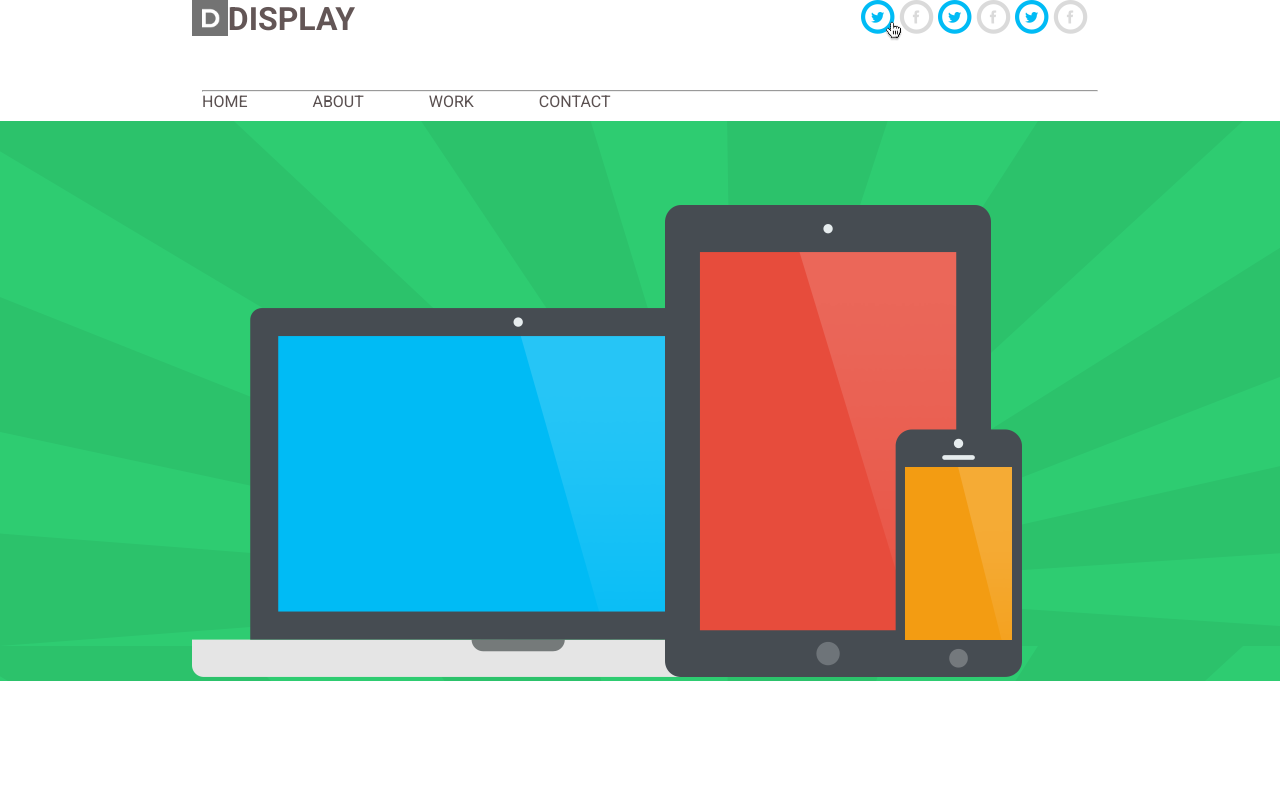
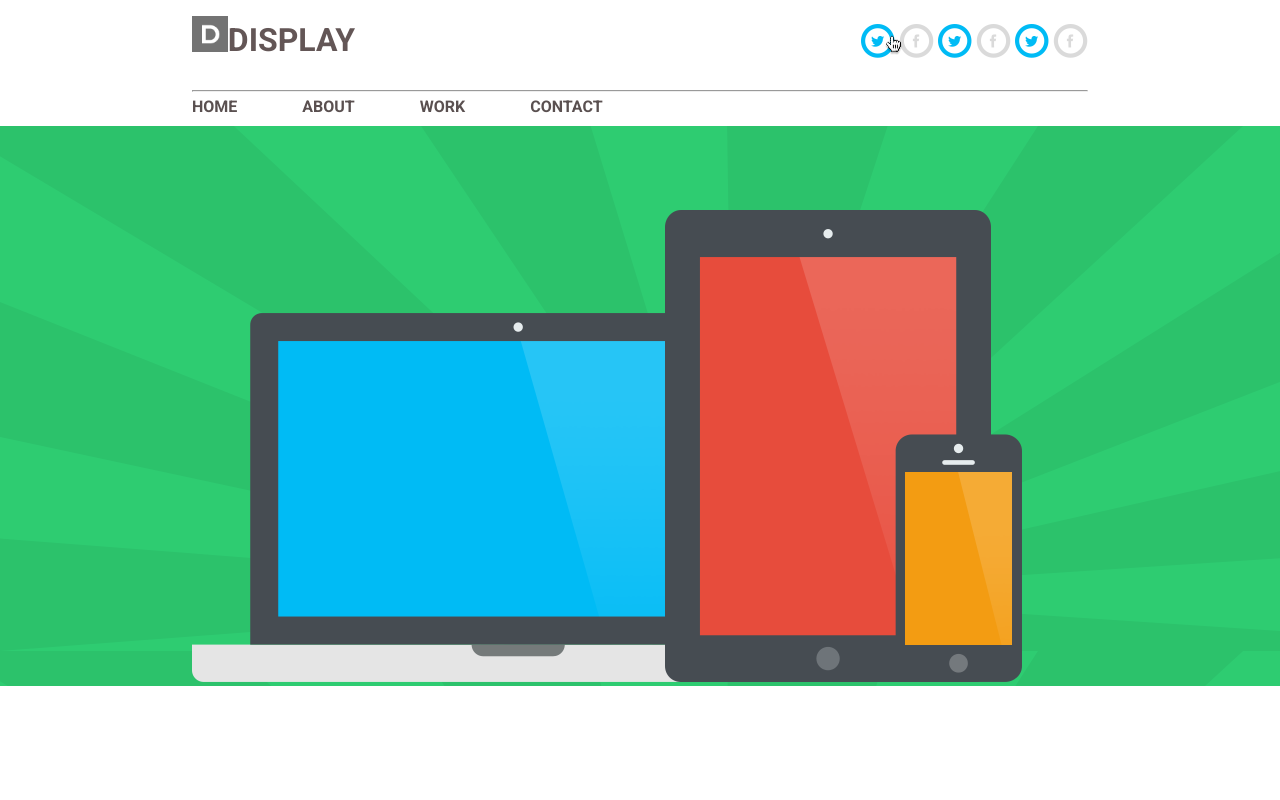
Before and after one commit to Shofiul735/class, a plain HTML site: page index.html in a window 1280 px wide. Shown: the top 800 px of the page. Drawn offline with Linux system fonts and the light colour scheme.

Commit message:
Update style.css

```diff
--- a/css/style.css
+++ b/css/style.css
@@ -25,20 +25,28 @@ margin:  0 auto;
 .logo{
     width:  20%;
     float:  left;
+    line-height:  10vh;
 }
 .logo img{
     width:  20%;
+    margin-top: 2vh;
     float:  left;
 }
 .logo h1{}
 .social{
     width: 80%;
     float: right;
+    /* line-height: 10vh; */
     position:  relative;
+}
+nav hr{
+    margin-bottom:  5px;
+    width:  100%;
 }
 .social ul{
     list-style:  none;
     float:  right;
+    margin-top:  3vh;
 }
 .social ul li{
     display:  inline-block;
@@ -54,7 +62,7 @@ margin:  0 auto;
 }
 nav{
     width:  100%;
-    margin: 10px;
+    margin: 10px 0;
 }
 nav ul{
     list-style:  none;
@@ -70,9 +78,11 @@ nav ul li a{
     transition: all 0.4s ease;
     -moz-transition: all 0.4s ease;
     -webkit-transition: all 0.4s ease;
+    font-weight:  bold;
 }
 nav ul li a:hover{
     color: green;
+    font-weight:  bold;
 }
 .banner{
     background: url("../images/slider_background.png");
```
